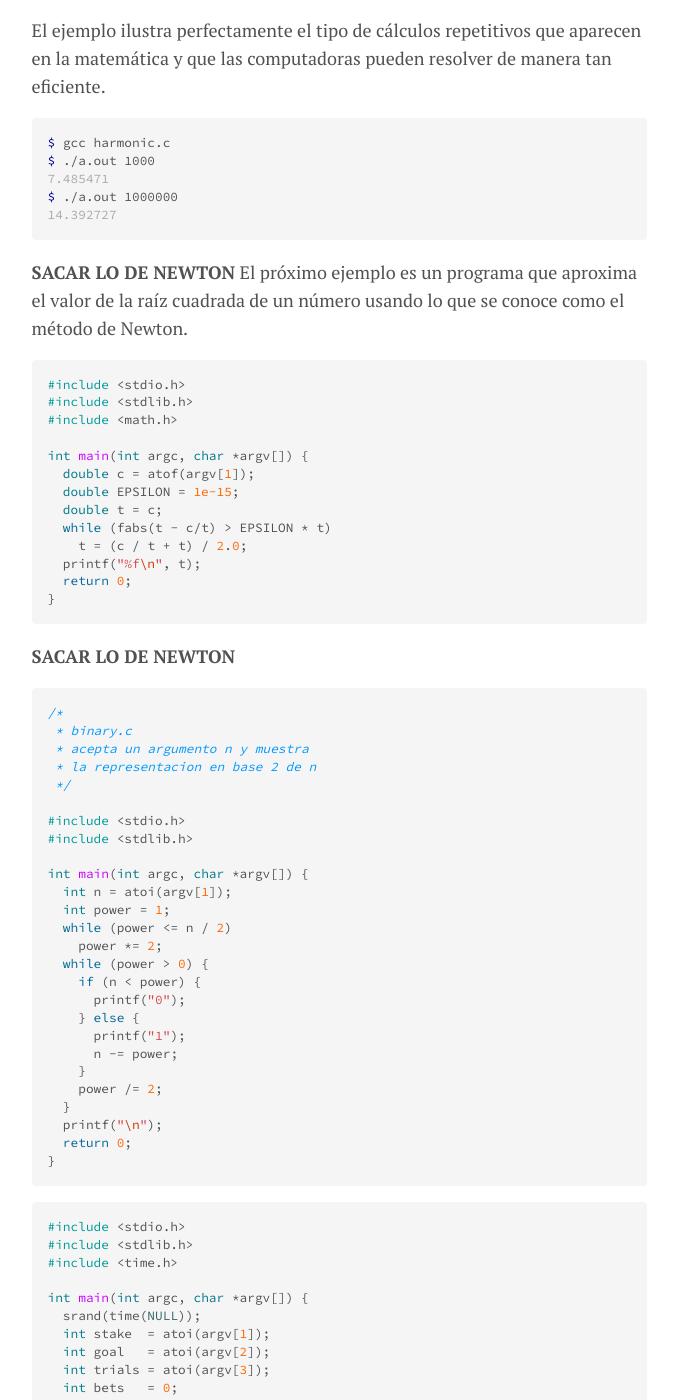
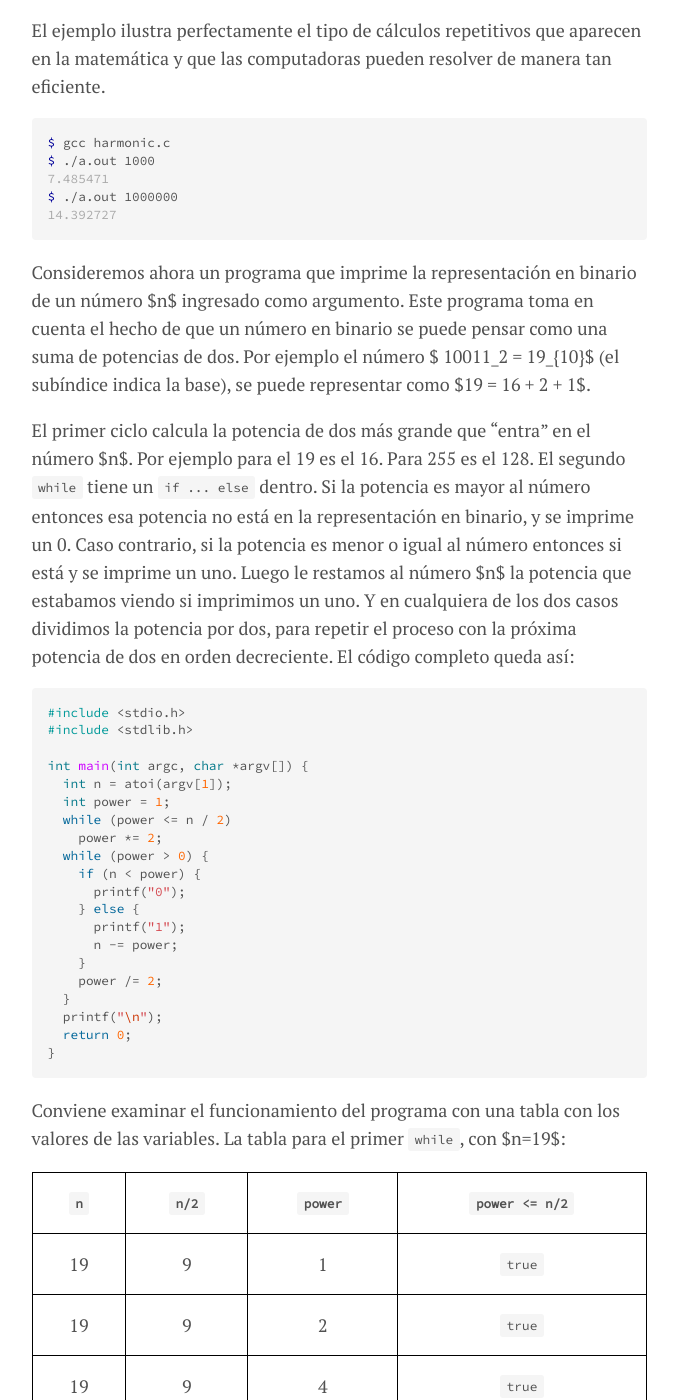
Before and after one commit to la35/la35.github.io, a Jekyll site: the page built from _posts/2021-05-11-c-loops.md, in a window 1280 px wide and 1400 px high, scrolled down 6530 px. Shown: the whole window, without its empty margins (301-979 px from the left). Built offline with Jekyll 4.4.1, drawn with Linux system fonts in a browser that asks for light colours; formulas are drawn with MathJax 3; some of the changed text lies outside the part shown.

Commit message:
primera version de c-loops.md

````diff
--- a/_posts/2021-05-06-c-loops.md
+++ b/_posts/2021-05-11-c-loops.md
@@ -221,33 +221,12 @@ $ ./a.out 1000000
 14.392727
 ```
 
-**SACAR LO DE NEWTON**
-El próximo ejemplo es un programa que aproxima el valor de la raíz cuadrada de un número usando lo que se conoce como el método de Newton.
+Consideremos ahora un programa que imprime la representación en binario de un número $n$ ingresado como argumento. Este programa toma en cuenta el hecho de que un número en binario se puede pensar como una suma de potencias de dos. Por ejemplo el número $ 10011\_2 = 19\_{10}$ (el subíndice indica la base), se puede representar como $19 = 16 + 2 + 1$.
+
+El primer ciclo calcula la potencia de dos más grande que "entra" en el número $n$. Por ejemplo para el 19 es el 16. Para 255 es el 128.
+El segundo `while` tiene un `if ... else` dentro. Si la potencia es mayor al número entonces esa potencia no está en la representación en binario, y se imprime un 0. Caso contrario, si la potencia es menor o igual al número entonces si está y se imprime un uno. Luego le restamos al número $n$ la potencia que estabamos viendo si imprimimos un uno. Y en cualquiera de los dos casos dividimos la potencia por dos, para repetir el proceso con la próxima potencia de dos en orden decreciente. El código completo queda así:
 
 ```c
-#include <stdio.h>
-#include <stdlib.h>
-#include <math.h>
-
-int main(int argc, char *argv[]) {
-  double c = atof(argv[1]);
-  double EPSILON = 1e-15;
-  double t = c;
-  while (fabs(t - c/t) > EPSILON * t)
-    t = (c / t + t) / 2.0;
-  printf("%f\n", t);
-  return 0;
-}
-```
-**SACAR LO DE NEWTON**
-
-```c
-/*
- * binary.c
- * acepta un argumento n y muestra
- * la representacion en base 2 de n
- */
-
 #include <stdio.h>
 #include <stdlib.h>
 
@@ -270,48 +249,25 @@ int main(int argc, char *argv[]) {
 }
 ```
 
-```c
-#include <stdio.h>
-#include <stdlib.h>
-#include <time.h>
+Conviene examinar el funcionamiento del programa con una tabla con los valores de las variables. La tabla para el primer `while`, con $n=19$:
 
-int main(int argc, char *argv[]) {
-  srand(time(NULL));
-  int stake  = atoi(argv[1]);
-  int goal   = atoi(argv[2]);
-  int trials = atoi(argv[3]);
-  int bets   = 0;
-  int wins   = 0;
-  for (int t = 0; t < trials; t++) {
-    int cash = stake;
-    while (cash > 0 && cash < goal) {
-      bets++;
-      if (rand() % 10 < 5) cash++;
-      else                 cash--;
-    }
-    if (cash == goal) wins++;
-  }
-  printf("%d %% wins\n", 100 * wins / trials);
-  printf("Avg # bets: %d\n", bets / trials);
-  return 0;
-}
-```
+|`n`  |`n/2`|`power`|`power <= n/2`|
+|:---:|:---:|:-----:|:------------:|
+|19   |9    |1      |`true`        |
+|19   |9    |2      |`true`        |
+|19   |9    |4      |`true`        |
+|19   |9    |8      |`true`        |
+|19   |9    |16     |`false`       |
 
-```c
-// factors.c
-#include <stdio.h>
-#include <stdlib.h>
+El enunciado `power *= 2` dentro del `while` se ejecuta 4 veces. Cuando `power` vale 16 ya no vuelve a entrar al _loop_. Con este valor de `power` comienza el segundo `while`. La tabla sería así:
 
-int main(int argc, char *argv[]) {
-  long n = atoi(argv[1]);
-  for (long factor = 2; factor <= n / factor; factor++) {
-    while (n % factor == 0) {
-      n /= factor;
-      printf("%d ", factor);
-    }
-  }
-  if (n > 1) printf("%d", n);
-  printf("\n");
-  return 0;
-}
-```
+|`power`|`n`  |`printf()`|`power > 0`|`n < power`|
+|:-----:|:---:|:--------:|:---------:|:---------:|
+|16     |19   |"1"       |`true`     |`false`    |
+|8      |3    |"0"       |`true`     |`true`     |
+|4      |3    |"0"       |`true`     |`true`     |
+|2      |3    |"1"       |`true`     |`false`    |
+|1      |1    |"1"       |`true`     |`false`    |
+|0      |0    |          |`false`    |           |
+
+La última fila muestra los valores finales de `power` y de `n`. Como no entramos al _loop_ en ese caso dejo vacías las celdas correspondientes a la condición del `if ... else` y del `printf()`. El resultado se puede leer en la columna de `printf()` de arriba hacia abajo. Ojo que el valor final de `power` es 0 y no 0.5 porque es una variable de tipo `int`, si no nunca podríamos salir del ciclo porque por más que sigamos dividiendo por dos nunca llegaríamos a cero.
````
Also changed, not shown: other parts of _posts/2021-05-11-c-loops.md (+2 -2 lines).
